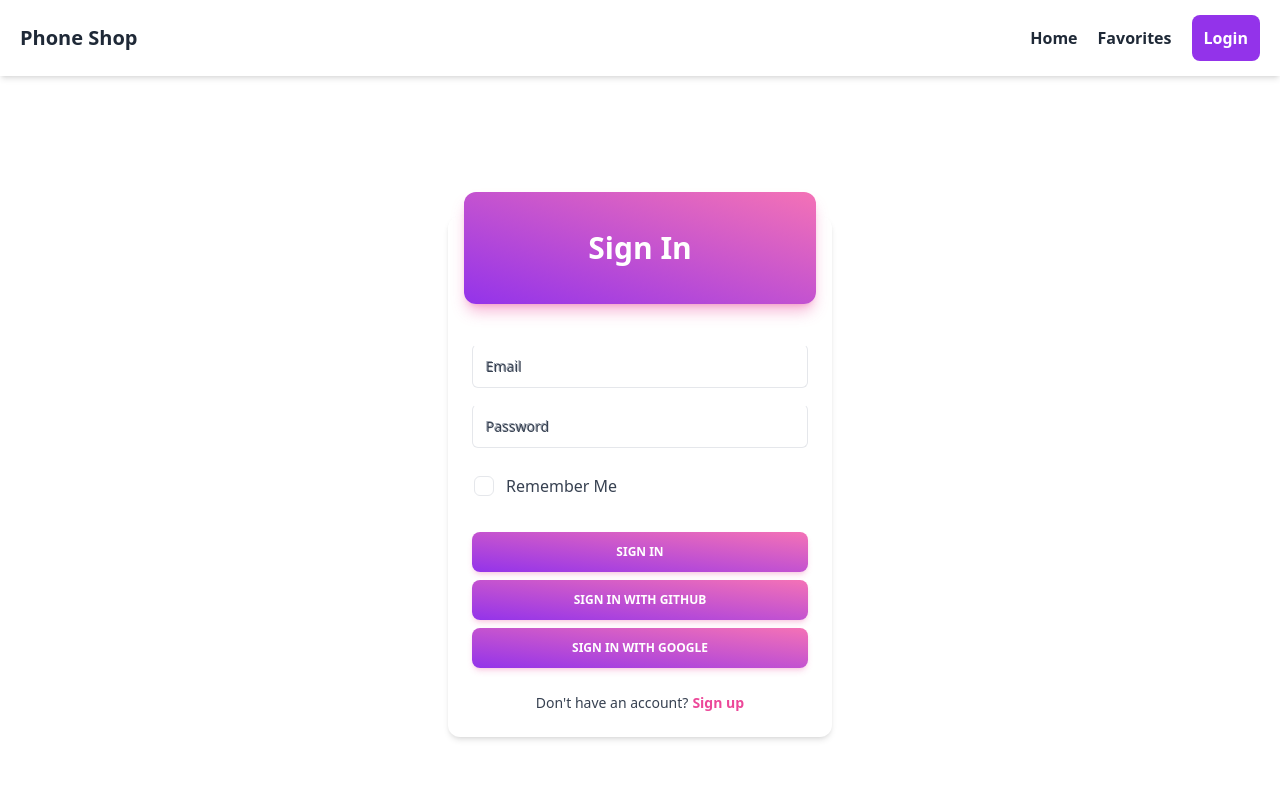
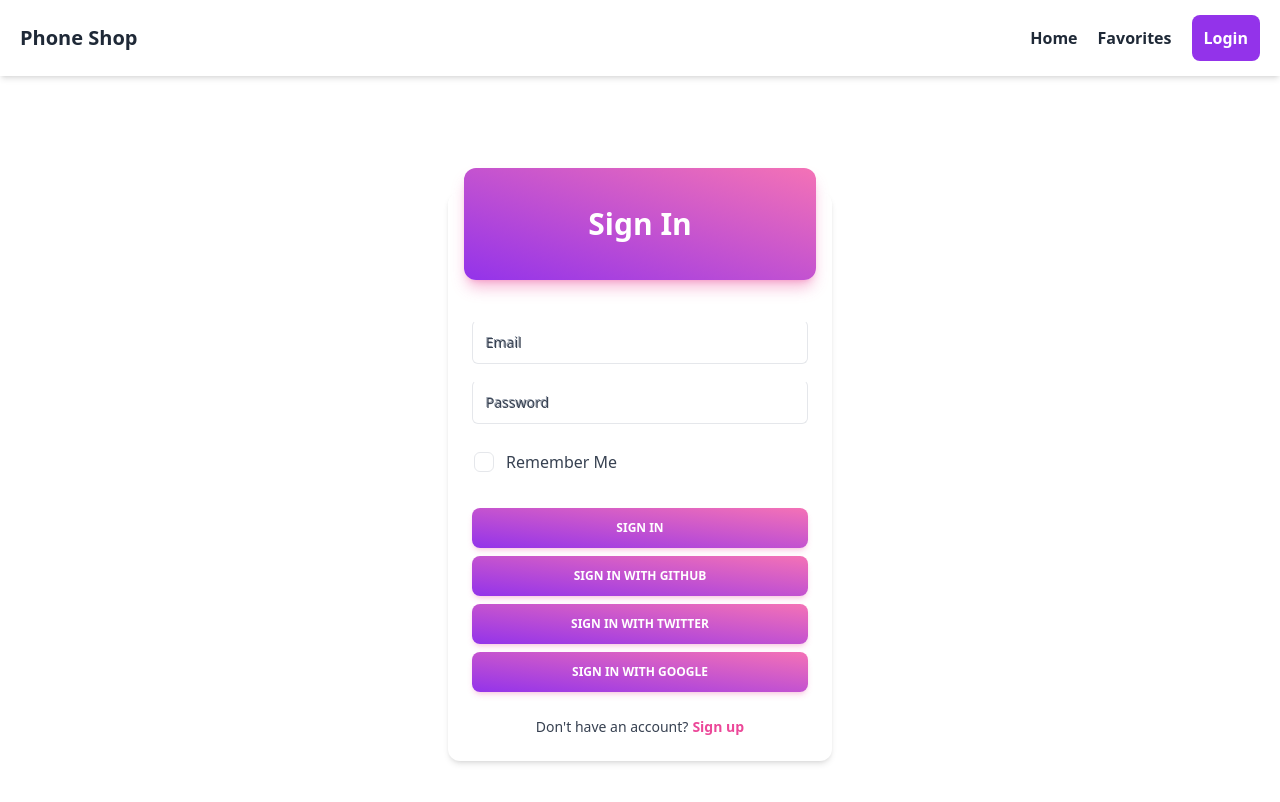
Before and after one commit to omarjafor/Phone-Collection-ReactRouter, a React (Vite) app: page /login in a window 1280 px wide. Shown: the top 802 px of the page. Built offline with nearby package versions, Linux system fonts and the light colour scheme.

Commit message:
firebase twitter authentication

```diff
--- a/src/Pages/Login/Login.jsx
+++ b/src/Pages/Login/Login.jsx
@@ -1,4 +1,4 @@
-import {GithubAuthProvider, GoogleAuthProvider, getAuth, signInWithPopup, signOut} from 'firebase/auth';
+import {GithubAuthProvider, GoogleAuthProvider, TwitterAuthProvider, getAuth, signInWithPopup, signOut} from 'firebase/auth';
 import app from '../../Firebase/firebase.init';
 import { useState } from 'react';
 
@@ -8,6 +8,7 @@ const Login = () => {
 
     const provider = new GoogleAuthProvider();
     const gitProvider = new GithubAuthProvider();
+    const twitterProvider = new TwitterAuthProvider();
 
     const githubSignIn = () => {
         signInWithPopup(auth, gitProvider)
@@ -29,6 +30,17 @@ const Login = () => {
         .catch(error => {
             console.log('error', error.message)
         })
+    }
+
+    const twitterSignIn = () => {
+        signInWithPopup(auth, twitterProvider)
+            .then(result => {
+                const loggedUser = result.user;
+                setUser(loggedUser);
+            })
+            .catch(error => {
+                console.log('error', error.message)
+            })
     }
 
     const handleSignOut = () => {
@@ -123,6 +135,13 @@ const Login = () => {
                     >
                         Sign In with GitHub
                     </button>
+                    <button onClick={twitterSignIn}
+                        className="block w-full select-none mt-2 rounded-lg bg-gradient-to-tr from-purple-600 to-pink-400 py-3 px-6 text-center align-middle font-sans text-xs font-bold uppercase text-white shadow-md shadow-pink-500/20 transition-all hover:shadow-lg hover:shadow-pink-500/40 active:opacity-[0.85] disabled:pointer-events-none disabled:opacity-50 disabled:shadow-none"
+                        type="button"
+                        data-ripple-light="true"
+                    >
+                        Sign In with Twitter
+                    </button>
                     <button onClick={googleSignIn}
                         className="block w-full select-none mt-2 rounded-lg bg-gradient-to-tr from-purple-600 to-pink-400 py-3 px-6 text-center align-middle font-sans text-xs font-bold uppercase text-white shadow-md shadow-pink-500/20 transition-all hover:shadow-lg hover:shadow-pink-500/40 active:opacity-[0.85] disabled:pointer-events-none disabled:opacity-50 disabled:shadow-none"
                         type="button"
```
